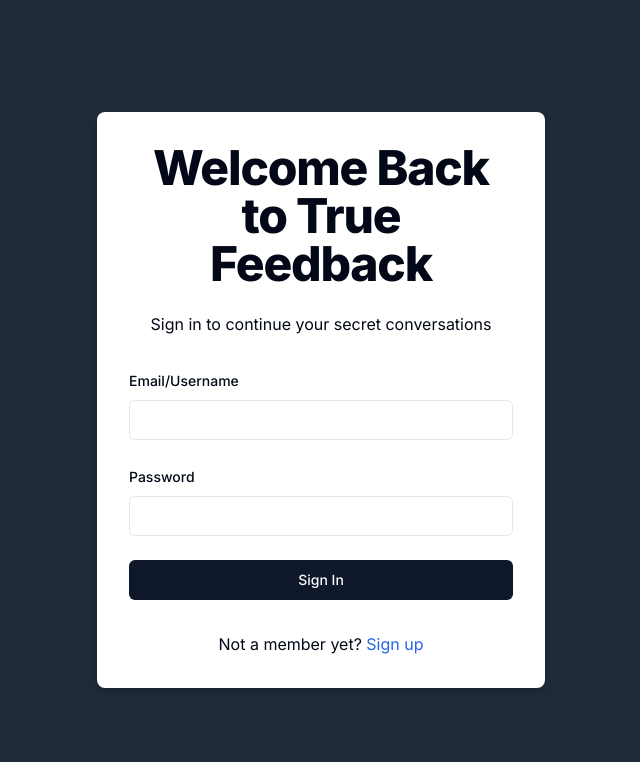
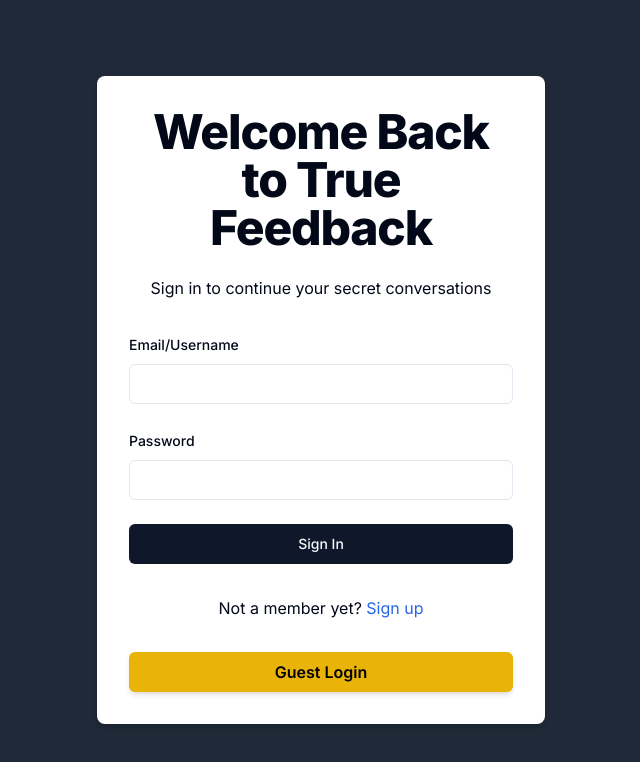
Before and after one commit to Kapil690789/mstrymessage, a Next.js app: page /sign-in in a window 1280 px wide. Shown: the top 762 px of the page, without its empty margins (319-959 px from the left). Built offline with nearby package versions, Linux system fonts and the light colour scheme.

Commit message:
Update page.tsx

```diff
--- a/src/app/(auth)/sign-in/page.tsx
+++ b/src/app/(auth)/sign-in/page.tsx
@@ -15,7 +15,7 @@ import { Button } from '@/components/ui/button';
 import { Input } from '@/components/ui/input';
 import Link from 'next/link';
 import { useRouter } from 'next/navigation';
-import { useToast } from '@/hooks/use-toast';
+
 import { signInSchema } from '@/schemas/signInSchema';
 
 export default function SignInForm() {
@@ -29,7 +29,6 @@ export default function SignInForm() {
     },
   });
 
-  const { toast } = useToast();
   const onSubmit = async (data: z.infer<typeof signInSchema>) => {
     const result = await signIn('credentials', {
       redirect: false,
@@ -37,21 +36,17 @@ export default function SignInForm() {
       password: data.password,
     });
 
-    if (result?.error) {
-      if (result.error === 'CredentialsSignin') {
-        toast({
-          title: 'Login Failed',
-          description: 'Incorrect username or password',
-          variant: 'destructive',
-        });
-      } else {
-        toast({
-          title: 'Error',
-          description: result.error,
-          variant: 'destructive',
-        });
-      }
+    if (result?.url) {
+      router.replace('/dashboard');
     }
+  };
+
+  const handleGuestLogin = async () => {
+    const result = await signIn('credentials', {
+      redirect: false,
+      identifier: 'sher@gmail.com',
+      password: '12345678',
+    });
 
     if (result?.url) {
       router.replace('/dashboard');
@@ -91,7 +86,9 @@ export default function SignInForm() {
                 </FormItem>
               )}
             />
-            <Button className='w-full' type="submit">Sign In</Button>
+            <Button className="w-full" type="submit">
+              Sign In
+            </Button>
           </form>
         </Form>
         <div className="text-center mt-4">
@@ -102,6 +99,14 @@ export default function SignInForm() {
             </Link>
           </p>
         </div>
+        <div className="text-center mt-6">
+          <button
+            onClick={handleGuestLogin}
+            className="w-full bg-yellow-500 text-black font-semibold py-2 px-4 rounded-md shadow-md hover:bg-yellow-600 focus:outline-none focus:ring-2 focus:ring-offset-2 focus:ring-yellow-400"
+          >
+            Guest Login
+          </button>
+        </div>
       </div>
     </div>
   );
```
